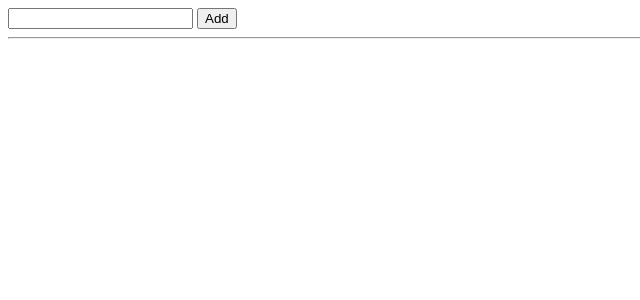
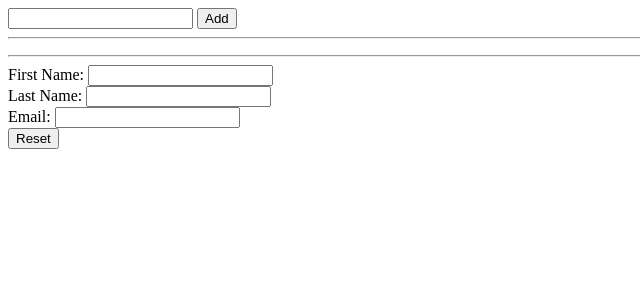
Before and after one commit to trikhaidev/self-study-fe, a React (Vite) app in the folder React/UseReducerInReact/: page / in a window 1280 px wide. Shown: the top 300 px of the page, without its empty margins (0-640 px from the left). Built offline with nearby package versions, Linux system fonts and the light colour scheme.

Commit message:
Ôn tập UseReducer

```diff
--- a/React/UseReducerInReact/src/App.tsx
+++ b/React/UseReducerInReact/src/App.tsx
@@ -2,6 +2,7 @@ import { useReducer } from "react"
 import { tasksReducer } from "./models/Task";
 import AddTask from "./components/AddTask";
 import Tasks from "./components/Tasks";
+import Form from "./components/Form";
 
 function App() {
   const [tasks, dispatch] = useReducer(tasksReducer,[]);
@@ -61,6 +62,8 @@ function App() {
         onEditing={handleEditing}
         onChangeContent={handleChangeContent}
       ></Tasks>
+      <hr />
+      <Form></Form>
     </>
   )
 }
--- /dev/null
+++ b/React/UseReducerInReact/src/components/Form.tsx
@@ -0,0 +1,60 @@
+import { useReducer } from "react";
+import { FormReducer, type FormModel } from "../models/FormModel";
+
+export default function Form() {
+    const [form, dispatch] = useReducer(FormReducer, {
+        firstName: '',
+        lastName: '',
+        email: ''
+    });
+    function handleEditForm(next: FormModel) {
+        dispatch({
+            type: 'edit',
+            newFromModel: next
+        });
+    }
+    return (
+        <>
+            <div>
+                <label>First Name: </label>
+                <input type="text" value={form.firstName} onChange={(e) => {
+                    handleEditForm({
+                        ...form,
+                        firstName: e.currentTarget.value
+                    });
+                }}></input>
+            </div>
+            <div>
+                <label>Last Name: </label>
+                <input type="text" value={form.lastName} onChange={e => {
+                    handleEditForm({
+                        ...form,
+                        lastName: e.currentTarget.value
+                    });
+                }}></input>
+            </div>
+            <div>
+                <label>Email: </label>
+                <input type="email" value={form.email} onChange={e => {
+                    handleEditForm({
+                        ...form,
+                        email: e.currentTarget.value
+                    });
+                }}></input>
+            </div>
+            <div>
+                <button onClick={() => {
+                    dispatch({
+                        type: 'reset'
+                    });
+                }}>Reset</button>
+            </div>
+            {
+                (form.firstName || form.lastName || form.email) &&
+                <div>
+                    Your information: {form.firstName} - {form.lastName} - {form.email}
+                </div>
+            }
+        </>
+    );
+}
--- /dev/null
+++ b/React/UseReducerInReact/src/models/FormModel.ts
@@ -0,0 +1,24 @@
+export interface FormModel {
+    firstName: string;
+    lastName: string;
+    email: string;
+}
+export type FormAction ={
+    type:string;
+    newFromModel?:FormModel;
+}
+export function FormReducer(model:FormModel,action:FormAction):FormModel{
+    if(action.type === 'edit'){
+        return {
+            ...action.newFromModel!
+        }
+    }
+    else if(action.type === 'reset'){
+        return {
+            firstName: '',
+            lastName: '',
+            email: ''
+        }
+    }
+    throw new Error('unknown action type');
+}
```
